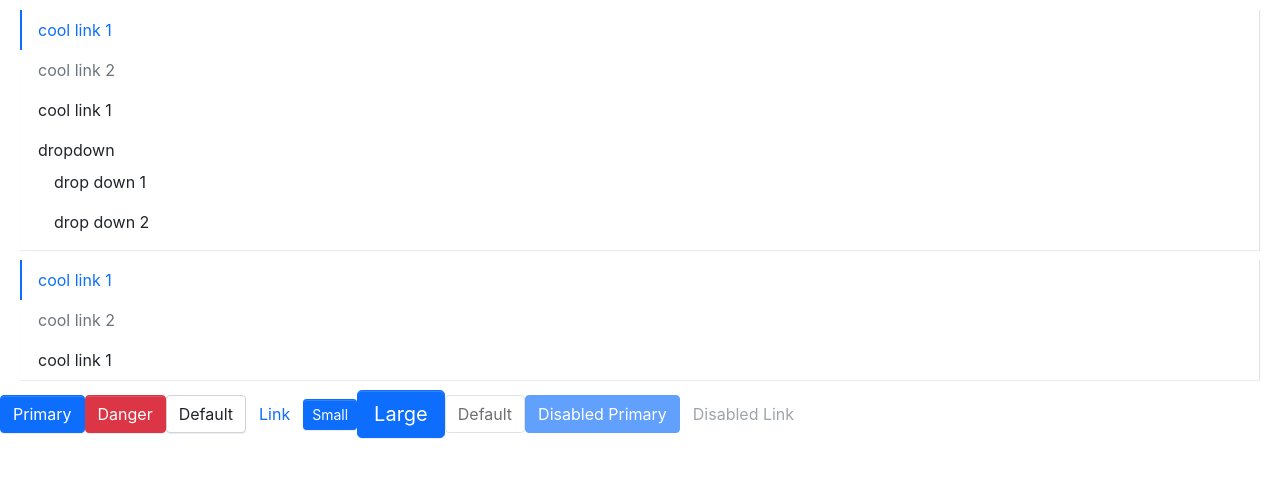
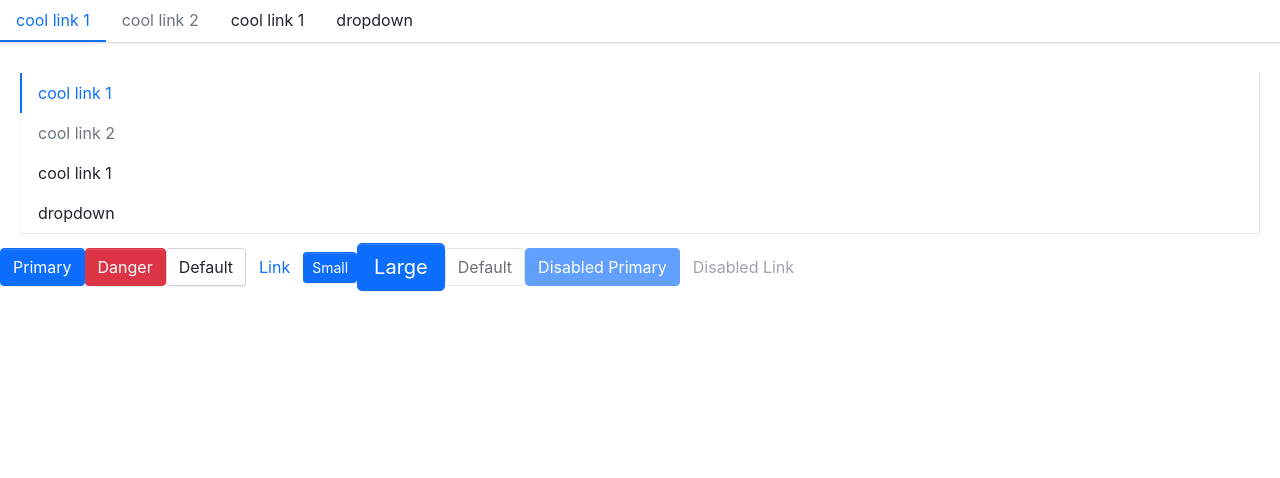
Before and after one commit to XiaoxiaYao/Xyvz-React-Component, a React (Create React App) app: page / in a window 1280 px wide. Shown: the top 478 px of the page. Built offline with nearby package versions, Linux system fonts and the light colour scheme.

Commit message:
Make submenu interactive.

```diff
--- a/src/App.tsx
+++ b/src/App.tsx
@@ -7,7 +7,7 @@ import SubMenu from './components/Menu/submenu';
 function App() {
   return (
     <>
-      <Menu defaultIndex={0} className="test" mode="vertical">
+      <Menu defaultIndex={0} className="test">
         <MenuItem>cool link 1</MenuItem>
         <MenuItem disabled>cool link 2</MenuItem>
         <MenuItem>cool link 1</MenuItem>
@@ -21,6 +21,10 @@ function App() {
         <MenuItem>cool link 1</MenuItem>
         <MenuItem disabled>cool link 2</MenuItem>
         <MenuItem>cool link 1</MenuItem>
+        <SubMenu title="dropdown">
+          <MenuItem>drop down 1</MenuItem>
+          <MenuItem>drop down 2</MenuItem>
+        </SubMenu>
       </Menu>
 
       <Button btnType={ButtonType.Primary} onClick={() => console.log('You clicked.')}>
--- a/src/components/Menu/_style.scss
+++ b/src/components/Menu/_style.scss
@@ -52,7 +52,7 @@
     }
   }
   .submenu {
-    //display: none;
+    display: none;
     list-style: none;
     padding-left: 0;
     white-space: nowrap;
@@ -69,7 +69,7 @@
     }
   }
   .submenu.menu-opened {
-    //display: block;
+    display: block;
   }
 }
 .menu-horizontal {
--- a/src/components/Menu/menu.tsx
+++ b/src/components/Menu/menu.tsx
@@ -8,6 +8,7 @@ type SelectCallback = (selectedIndex: number) => void;
 interface IMenuContext {
   index: number;
   onSelect?: SelectCallback;
+  mode?: MenuMode;
 }
 
 export const MenuContext = createContext<IMenuContext>({ index: 0 });
@@ -39,6 +40,7 @@ const Menu: React.FC<MenuProps> = (props) => {
   const passedContext: IMenuContext = {
     index: currentActive ? currentActive : 0,
     onSelect: handleClick,
+    mode: mode,
   };
 
   const renderChildren = () => {
--- a/src/components/Menu/submenu.tsx
+++ b/src/components/Menu/submenu.tsx
@@ -1,4 +1,4 @@
-import React, { useContext, FunctionComponentElement } from 'react';
+import React, { useContext, FunctionComponentElement, useState } from 'react';
 import classNames from 'classnames';
 import { MenuContext } from './menu';
 import { MenuItemProps } from './menuItem';
@@ -10,12 +10,48 @@ export interface SubMenuProps {
 }
 
 const SubMenu: React.FC<SubMenuProps> = ({ index, title, children, className }) => {
+  const [menuOpen, setMenuOpen] = useState(false);
   const context = useContext(MenuContext);
   const classes = classNames('menu-item submenu-item', className, {
     'is-active': context.index === index,
   });
 
+  let timer: any;
+  const handleMouse = (e: React.MouseEvent, toggle: boolean) => {
+    clearTimeout(timer);
+    e.preventDefault();
+    timer = setTimeout(() => {
+      setMenuOpen(toggle);
+    }, 300);
+  };
+
+  const handleClick = (e: React.MouseEvent) => {
+    e.preventDefault();
+    setMenuOpen(!menuOpen);
+  };
+
+  const clickEvents =
+    context.mode === 'vertical'
+      ? {
+          onClick: handleClick,
+        }
+      : {};
+  const hoverEvents =
+    context.mode === 'horizontal'
+      ? {
+          onMouseEnter: (e: React.MouseEvent) => {
+            handleMouse(e, true);
+          },
+          onMouseLeave: (e: React.MouseEvent) => {
+            handleMouse(e, false);
+          },
+        }
+      : {};
+
   const renderChildren = () => {
+    const subMenuClasses = classNames('submenu', {
+      'menu-opened': menuOpen,
+    });
     const childrenComponent = React.Children.map(children, (child, i) => {
       const childElement = child as FunctionComponentElement<MenuItemProps>;
       if (childElement.type.displayName === 'MenuItem') {
@@ -25,12 +61,14 @@ const SubMenu: React.FC<SubMenuProps> = ({ index, title, children, className })
       }
     });
 
-    return <ul className="submenu">{childrenComponent}</ul>;
+    return <ul className={subMenuClasses}>{childrenComponent}</ul>;
   };
 
   return (
-    <li key={index} className={classes}>
-      <div className="submenu-title">{title}</div>
+    <li key={index} className={classes} {...hoverEvents}>
+      <div className="submenu-title" {...clickEvents}>
+        {title}
+      </div>
       {renderChildren()}
     </li>
   );
```
